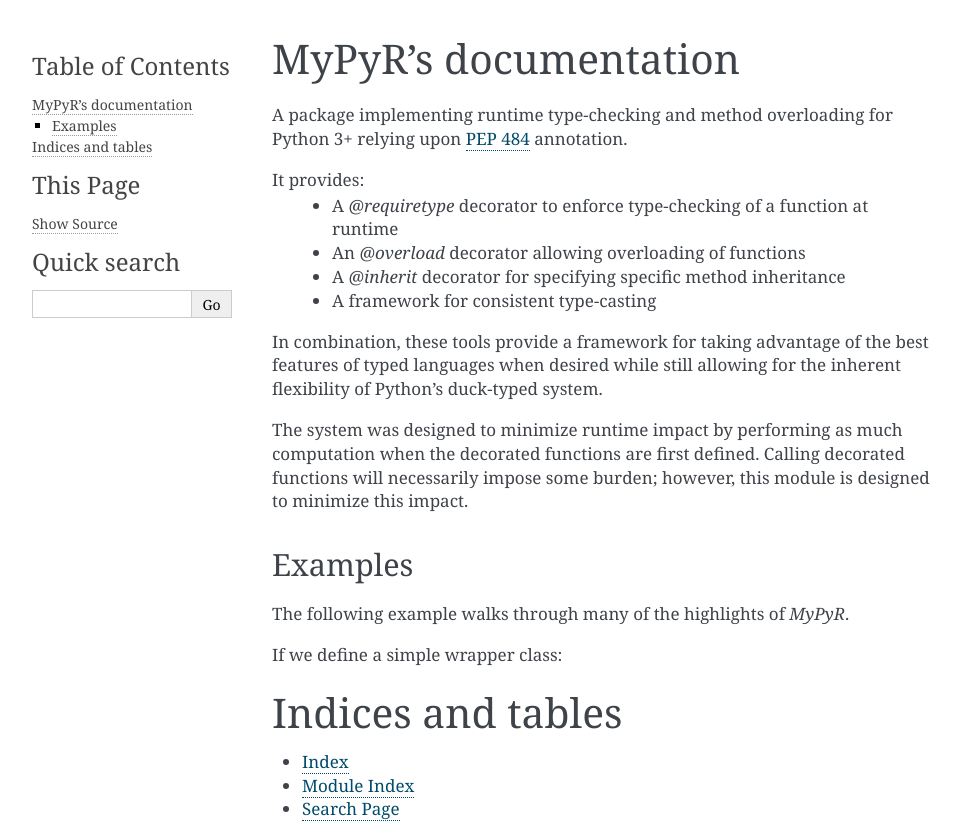
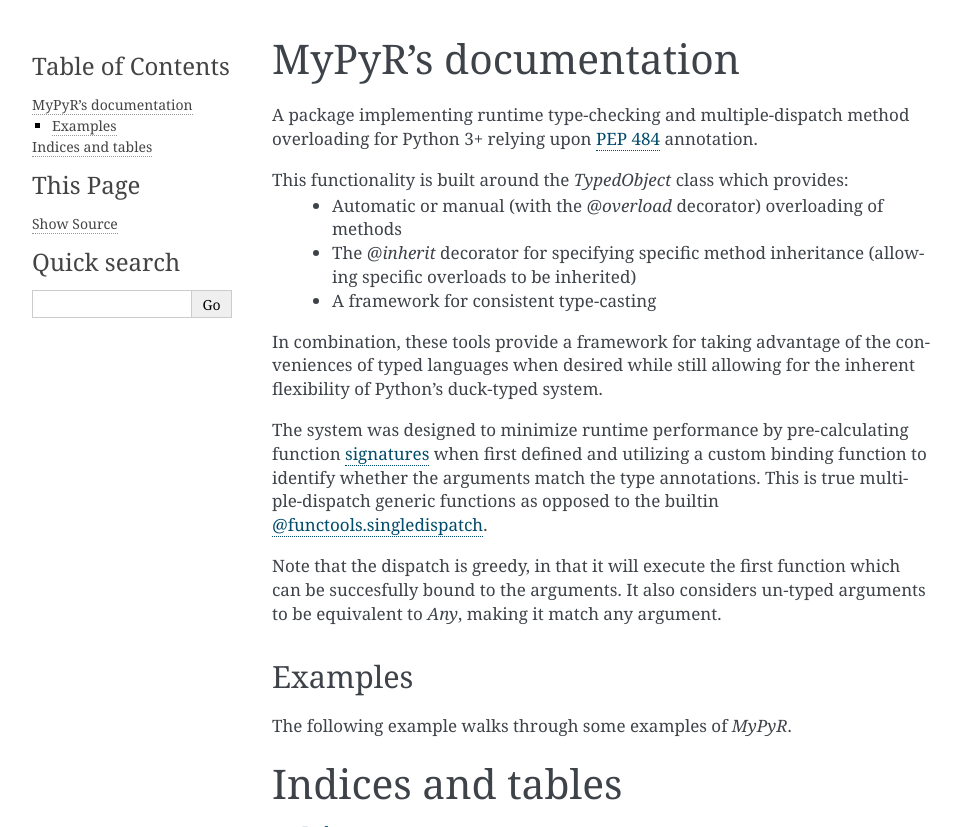
Before and after one commit to long-m-r/MyDiPy, a Sphinx documentation site: the page built from docs/index.rst, in a window 1280 px wide, cut to the strip 0-827 px from the top of the page. Shown: the whole strip, without its empty margins (148-1109 px from the left). Built offline with Sphinx 7.4.7, drawn with Linux system fonts in a browser that asks for light colours.

Commit message:
documentation fixes

```diff
--- a/docs/index.rst
+++ b/docs/index.rst
@@ -2,31 +2,28 @@
 
 MyPyR's documentation
 ======================
-A package implementing runtime type-checking and method overloading for Python 3+
+A package implementing runtime type-checking and multiple-dispatch method overloading for Python 3+
 relying upon `PEP 484 <https://www.python.org/dev/peps/pep-0484/>`_ annotation.
 
-It provides:
-    * A `@requiretype` decorator to enforce type-checking of a function at runtime
-    * An `@overload` decorator allowing overloading of functions
-    * A `@inherit` decorator for specifying specific method inheritance
+This functionality is built around the `TypedObject` class which provides:
+    * Automatic or manual (with the `@overload` decorator) overloading of methods
+    * The `@inherit` decorator for specifying specific method inheritance (allowing specific overloads to be inherited)
     * A framework for consistent type-casting
 
+In combination, these tools provide a framework for taking advantage of the conveniences
+of typed languages when desired while still allowing for the inherent flexibility of Python's duck-typed system.
 
-In combination, these tools provide a framework for taking advantage of the best
-features of typed languages when desired while still allowing for the inherent
-flexibility of Python's duck-typed system.
+The system was designed to minimize runtime performance by pre-calculating function
+`signatures <https://docs.python.org/3/library/inspect.html#inspect.signature>`_ when first defined and utilizing a custom binding function to identify whether the arguments match the type annotations. This is true multiple-dispatch generic functions as opposed to the builtin `@functools.singledispatch <https://docs.python.org/3/library/functools.html#functools.singledispatch>`_.
 
-The system was designed to minimize runtime impact by performing as much computation
-when the decorated functions are first defined. Calling decorated functions
-will necessarily impose some burden; however, this module is designed to minimize
-this impact.
+Note that the dispatch is greedy, in that it will execute the first function which can be succesfully bound to the arguments. It also considers un-typed arguments to be equivalent to `Any`, making it match any argument.
 
 Examples
 --------
 
-The following example walks through many of the highlights of `MyPyR`.
+The following example walks through some examples of `MyPyR`.
 
-If we define a simple wrapper class:
+
 
 
 
```
